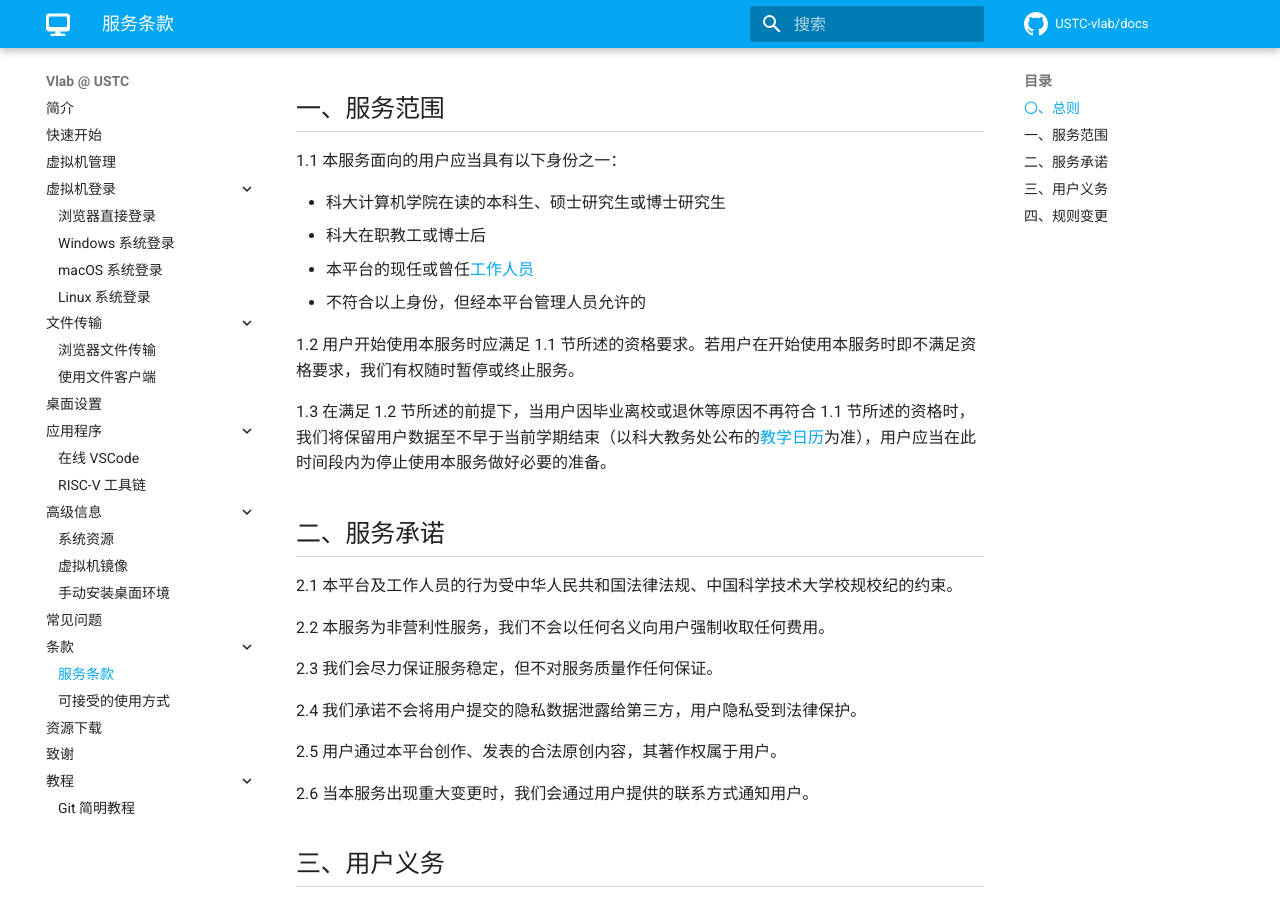
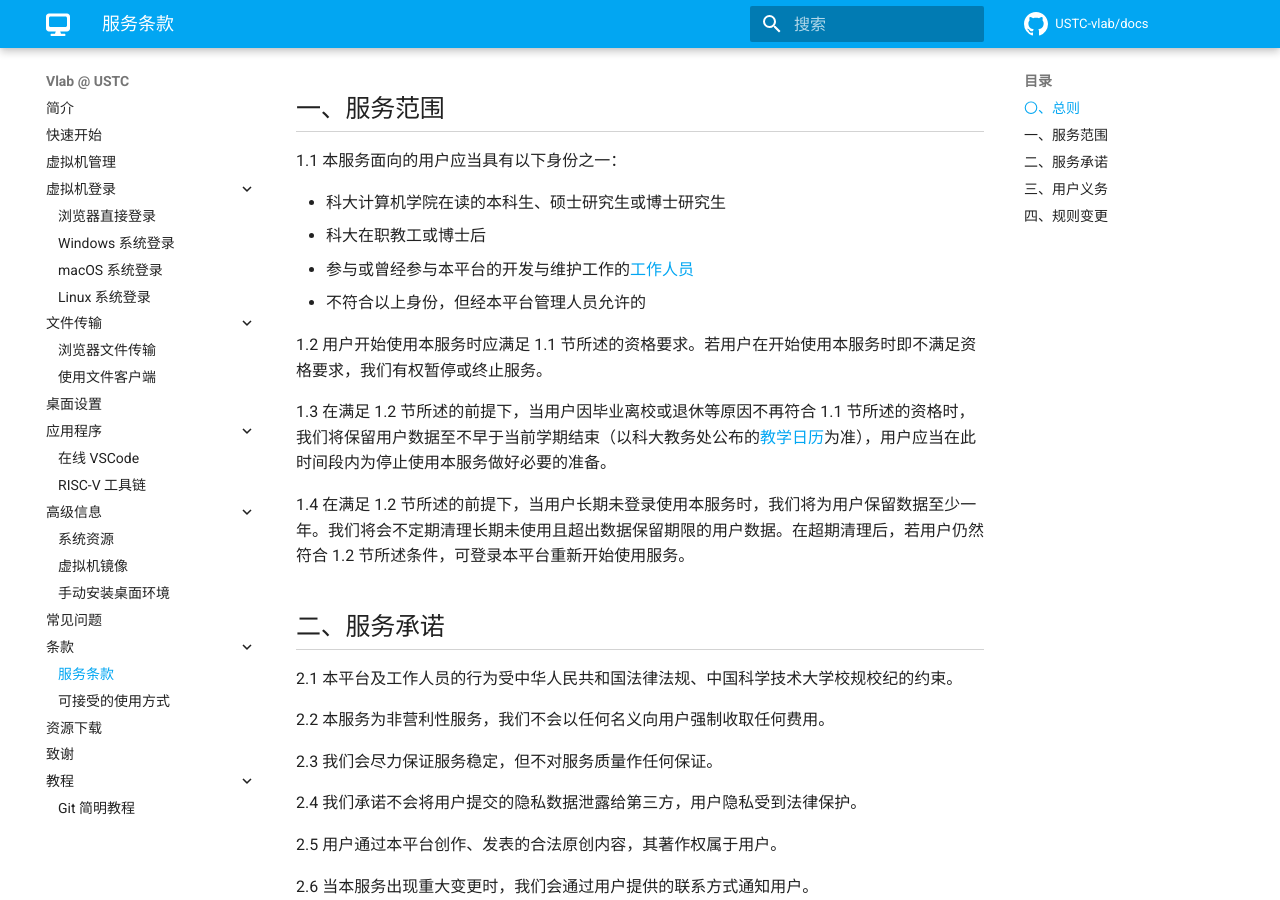
Before and after one commit to USTC-vlab/docs, an MkDocs documentation site: the page built from docs/vm/terms/terms-of-service.md, in a window 1280 px wide and 900 px high, scrolled down 304 px. Built offline with MkDocs 1.6.1 and Material for MkDocs 9.7.7, drawn with Linux system fonts in a browser that asks for light colours; comment, search, counter and statistics services are not loaded.

Commit message:
ToS: Add § 1.4 resource reclamation from inactive users

```diff
--- a/docs/vm/terms/terms-of-service.md
+++ b/docs/vm/terms/terms-of-service.md
@@ -12,12 +12,14 @@
 
 - 科大计算机学院在读的本科生、硕士研究生或博士研究生
 - 科大在职教工或博士后
-- 本平台的现任或曾任[工作人员](../../credits.md#staff)
+- 参与或曾经参与本平台的开发与维护工作的[工作人员](../../credits.md#staff)
 - 不符合以上身份，但经本平台管理人员允许的
 
-1.2 用户开始使用本服务时应满足 1.1 节所述的资格要求。若用户在开始使用本服务时即不满足资格要求，我们有权随时暂停或终止服务。
+1.2 用户开始使用本服务时应满足 1.1 节所述的资格要求。若用户在开始使用本服务时即不满足资格要求，我们有权暂停或终止服务。
 
 1.3 在满足 1.2 节所述的前提下，当用户因毕业离校或退休等原因不再符合 1.1 节所述的资格时，我们将保留用户数据至不早于当前学期结束（以科大教务处公布的[教学日历](https://www.teach.ustc.edu.cn/calendar)为准），用户应当在此时间段内为停止使用本服务做好必要的准备。
+
+1.4 在满足 1.2 节所述的前提下，当用户长期未登录使用本服务时，我们将为用户保留数据至少一年。我们将会不定期清理长期未使用且超出数据保留期限的用户数据。在超期清理后，若用户仍然符合 1.2 节所述条件，可登录本平台重新开始使用服务。
 
 ## 二、服务承诺 {#service-agreement}
 
--- a/mkdocs.yml
+++ b/mkdocs.yml
@@ -44,7 +44,11 @@ markdown_extensions:
   - codehilite
   - footnotes
   - pymdownx.details
+  - pymdownx.emoji:
+      emoji_index: !!python/name:materialx.emoji.twemoji
+      emoji_generator: !!python/name:materialx.emoji.to_svg
   - pymdownx.mark
+  - pymdownx.tabbed
   - pymdownx.superfences
   - markdown.extensions.def_list
   - toc:
```
